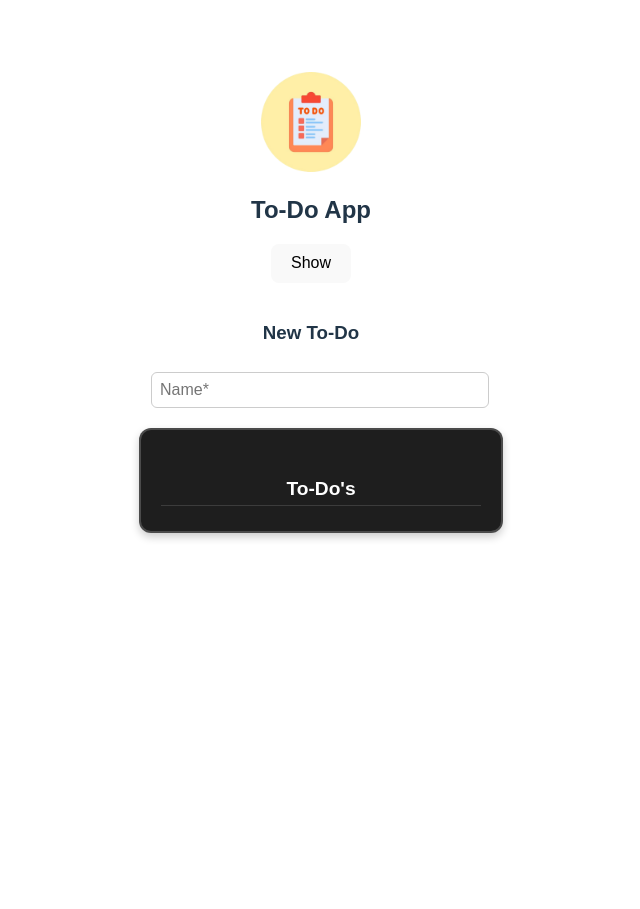
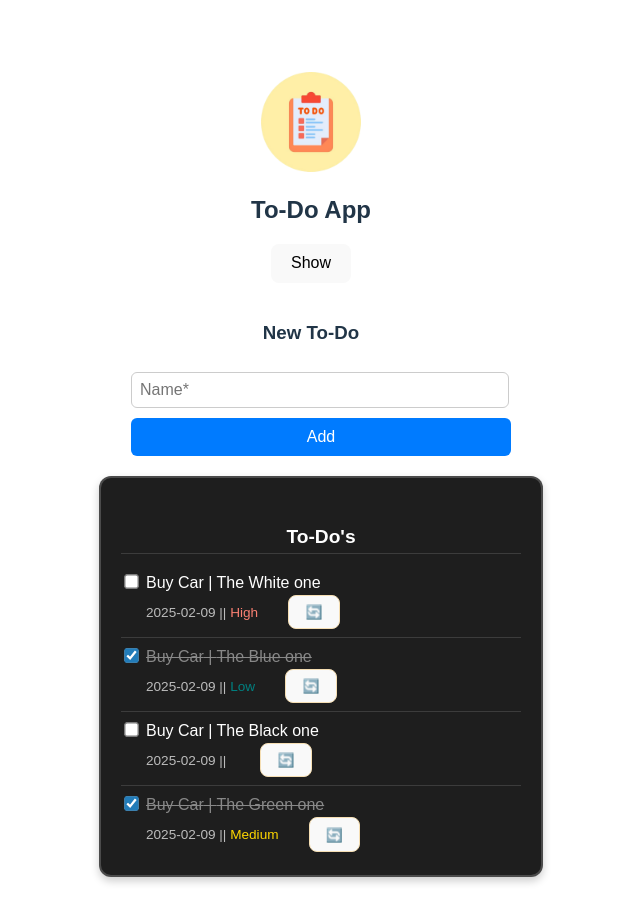
Before and after one commit to iz-dmo/To_Do_List, a React (Vite) app: page / in a window 1280 px wide. Shown: the whole page, without its empty margins (329-969 px from the left). Before the commit the page ends 800 px from the top, so only its background shows below. Built offline with nearby package versions, Linux system fonts and the light colour scheme.

Commit message:
edit and view template

```diff
--- a/src/App.css
+++ b/src/App.css
@@ -22,7 +22,7 @@
   display: flex;
   flex-direction: column;
   gap: 10px;
-  width: 320px;
+  width: 360px;
   margin-top: 20px;
 }
 
@@ -48,7 +48,7 @@
   padding: 10px;
   cursor: pointer;
   transition: background 0.3s;
-  width: 340px;
+  width: 380px;
 }
 
 .btn-add:hover {
@@ -80,7 +80,7 @@ label {
   padding: 15px 20px;
   margin-top: 20px;
   margin-left: 20px;
-  width: 320px;
+  width: 400px;
   background-color: #1e1e1e; /* dark background for contrast */
   color: white;
   box-shadow: 0 4px 8px rgba(0, 0, 0, 0.2);
@@ -116,7 +116,7 @@ label {
 .list-todo input[type="checkbox"] {
   margin-right: 8px;
   transform: scale(1.1);
-  accent-color: #4CAF50; /* nice green checkbox */
+  accent-color: #227cb9; /* nice green checkbox */
 }
 
 .list-todo input[data-completed="true"] + span {
@@ -137,3 +137,8 @@ label {
   border-top: 1px solid #ffffff11;
   margin: 6px 0;
 }
+
+.btn-small{
+  margin-left: 30px;
+  border: 1px solid wheat;
+}
--- a/src/App.jsx
+++ b/src/App.jsx
@@ -41,7 +41,7 @@ function App() {
   ];
 
 
-  const [todos, setTodos] = useState([]);
+  const [todos, setTodos] = useState(Todos_default);
   return (
     <div className="app-container">
       <header className="app-header">
--- a/src/components/ToDoForm.jsx
+++ b/src/components/ToDoForm.jsx
@@ -1,5 +1,6 @@
 import { useState } from "react";
 import { Priorities,Priorities_Default } from "../constants/priorities";
+import { ToDoFormField } from "./ToDoFormField";
 
 export default function ToDoForm({ onCreate }) {
     const [showAllFields, setShowAllFields] = useState(false);
@@ -11,47 +12,10 @@ export default function ToDoForm({ onCreate }) {
             <form className="todo-form" onSubmit={handleSubmit}>
                 <h3>New To-Do</h3>
 
-                <input
-                    type="text"
-                    name="name"
-                    placeholder="Name*"
-                    className="input-text"
-                    autoComplete="off"
-                />
-                {showAllFields && (
-                    <>
-                        <textarea
-                            name="description"
-                            placeholder="Description"
-                            className="input-textarea"
-                        />
-                        <div className="form-row">
-                            <label htmlFor="deadline">Deadline</label>
-                            <label htmlFor="priority">Priority</label>
-                        </div>
-
-                        <div className="form-row">
-                            <input
-                                type="date"
-                                name="deadline"
-                                id="deadline"
-                                className="input-date"
-                            />
-                            <select defaultValue={Priorities_Default} name="priority" id="priority" className="input-select">
-                                {Object.entries(Priorities).map(([key, { label }]) => (
-                                    <option key={key} value={key}>
-                                    {label}
-                                    </option>
-                                ))}
-                            </select>
-                        </div>
-
-                        <button type="submit" className="btn-add">
-                            Add
-                        </button>
-
-                    </>
-                )}
+                <ToDoFormField showAllFields={showAllFields}/>
+                <button type="submit" className="btn-add">
+                    Add
+                </button>
             </form>
         </>
     );
--- /dev/null
+++ b/src/components/ToDoFormField.jsx
@@ -0,0 +1,49 @@
+import { Priorities, Priorities_Default } from "../constants/priorities";
+
+export function ToDoFormField({ todo = {},showAllFields = true }) {
+    return (
+        <>
+            <input
+                type="text"
+                name="name"
+                placeholder="Name*"
+                className="input-text"
+                autoComplete="off"
+                defaultValue={todo.name}
+            />
+            {showAllFields && (
+                <>
+                    <textarea
+                        name="description"
+                        placeholder="Description"
+                        className="input-textarea"
+                        defaultValue={todo.description}
+                    />
+                    <div className="form-row">
+                        <label htmlFor="deadline">Deadline</label>
+                        <label htmlFor="priority">Priority</label>
+                    </div>
+
+                    <div className="form-row">
+                        <input
+                            type="date"
+                            name="deadline"
+                            id="deadline"
+                            className="input-date"
+                            defaultValue={todo.deadline}
+                        />
+                        <select defaultValue={todo.priority ?? Priorities_Default} name="priority" id="priority" className="input-select">
+                            {Object.entries(Priorities).map(([key, { label }]) => (
+                                <option key={key} value={key}>
+                                    {label}
+                                </option>
+                            ))}
+                        </select>
+                    </div>
+
+
+                </>
+            )}
+        </>
+    );
+}
--- a/src/components/ToDoListItem.jsx
+++ b/src/components/ToDoListItem.jsx
@@ -1,16 +1,19 @@
-import { Priorities,Priorities_Default } from "../constants/priorities";
+import { useState } from "react";
+import { Priorities, Priorities_Default } from "../constants/priorities";
+import { ToDoFormField } from "./ToDoFormField";
 export function ToDoListItem({ todo, onUpdate }) {
+
+    const [editing, setEditing] = useState(false);
 
     function handleCompleted(event) {
         onUpdate(todo.id, { ...todo, completed: event.target.checked });
     }
 
-    return (
-
-        <li key={todo.id}>
+    const viewTemplate =
+        (
+            <>
                 <label>
                     <input type="checkbox" name="completed"
-                defaultChecked={todo.completed}
                         data-completed={todo.completed}
                         checked={todo.completed}
                         onChange={handleCompleted}
@@ -25,7 +28,26 @@ export function ToDoListItem({ todo, onUpdate }) {
                             {Priorities[todo.priority].label}
                         </span>
                     )}
+                    <button onClick={() => setEditing(true)} className="btn-small">🔄️</button>
+
                 </p>
+            </>
+        );
+
+    const editTemplate =
+        (
+            <form className="todo-form" onReset={() => setEditing(false)}>
+                <ToDoFormField todo={todo} />
+                <button type="submit" className="btn-small">🔁</button>
+                <button type="reset" className="btn-small">❌</button>
+            </form>
+        );
+
+    return (
+
+        <li key={todo.id}>
+
+            {editing ? editTemplate : viewTemplate}
         </li>
     );
 
```
Lines whose indentation alone changed are shown as unchanged.
